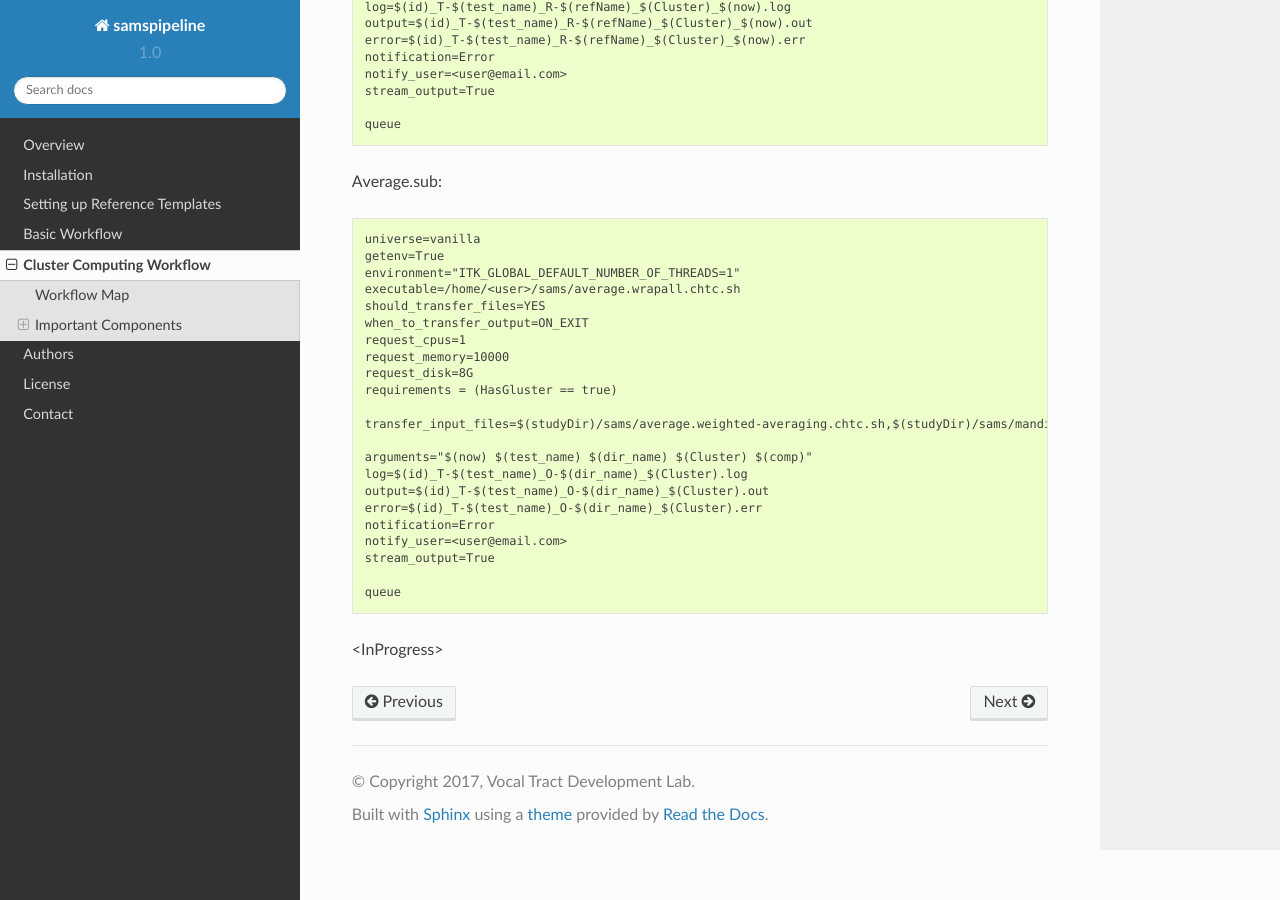
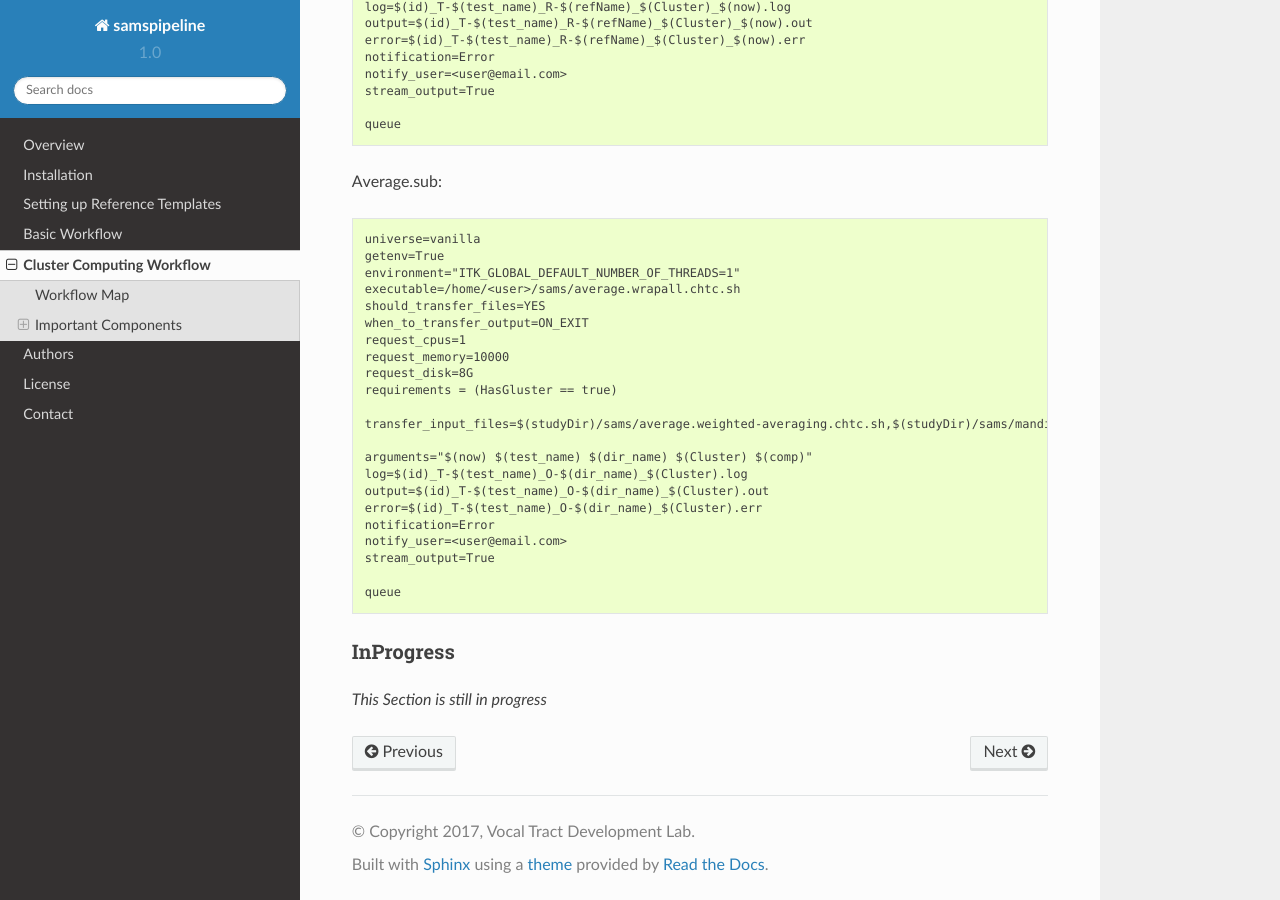
Before and after one commit to ychuang6/sams-documentation, a Sphinx documentation site: the page built from source/chtc.rst, in a window 1280 px wide and 900 px high, scrolled down 1445 px. Built offline with Sphinx 7.4.7 and the Read the Docs theme 2.0.0, drawn with Linux system fonts in a browser that asks for light colours.

Commit message:
CHTCUpdate4

```diff
--- a/source/chtc.rst
+++ b/source/chtc.rst
@@ -1,5 +1,6 @@
 Cluster Computing Workflow
 ==========================
+
 The VTLab uses resources from the Center of High Throughput Computing (CHTC) here in University of Wisconsin-Madison to execute the automatic segmentation and compositing step of the pipeline. Due to the multiple template-based CT image registration design of this portion of the pipeline, a parallel computing environment provides more computing resources to complete multiple registration in the same time frame. This is, however, not limited to the environment described here.
 
 The pipeline is integrated to work with HTCondor scheduler on remote clusters with higher performance. HTCondor is a tool for HTC on large collections of distributive computing resources. It is a specialized workload management system for compute-intensive jobs or projects requiring parallel computing power. It provides job queuing mechanism, scheduling policy, priority scheme, resource monitoring and resource management. Users submit their parallel jobs or serials and HTCondor place them into a queue, choosing when and where to run the jobs based on the specification designed by the user, monitor the progress, and ultimately return the result of the job to the user.
@@ -7,13 +8,13 @@
 For more information regarding HTCondor, refer to the `HTCondor Manual <http://research.cs.wisc.edu/htcondor/manual>`_.
 
 Workflow Map
-~~~~~~~~~~~~
+------------
 The registration and compositing commands described in the Basic Workflow section are put into a workflow designed to run on the HTCondor scheduler. DAGMan (Directed Acyclic Graph Manager), a meta-scheduler for HTConder, is utilized for the SAMS Pipeline to connect the registration and compositing steps together as a dependencies.  Please refer to the `DAGMan Documentation <http://research.cs.wisc.edu/htcondor/manual/latest/2_10DAGMan_Applications.html>`_ in the HTCondor manual for detailed information.
 
 <insert workflow Map>
 
 Important Components
-~~~~~~~~~~~~~~~~~~~~
+--------------------
 SPLICE
 DAG
 Submit File
@@ -21,7 +22,7 @@
 
 
 Submit File
------------
+~~~~~~~~~~~
 HTCondor scheduler relies on a *Submit File* that communicates everything about our job(s) to the scheduler. A submit file will specify the executing job/script, arguments, variables, etc. (Refer to HTCondor Manual).
 The SAMS Pipeline will consists of two main submit file:
 1) SAMS.sub - A submit file for *Registration* Job
@@ -80,4 +81,6 @@
 	queue
 
 
-<InProgress>
+InProgress
+~~~~~~~~~~
+*This Section is still in progress*
```
